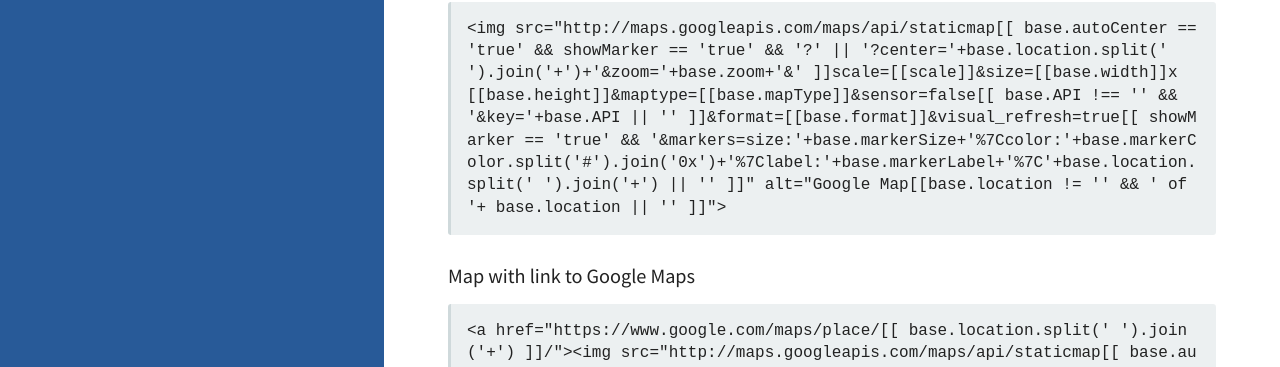
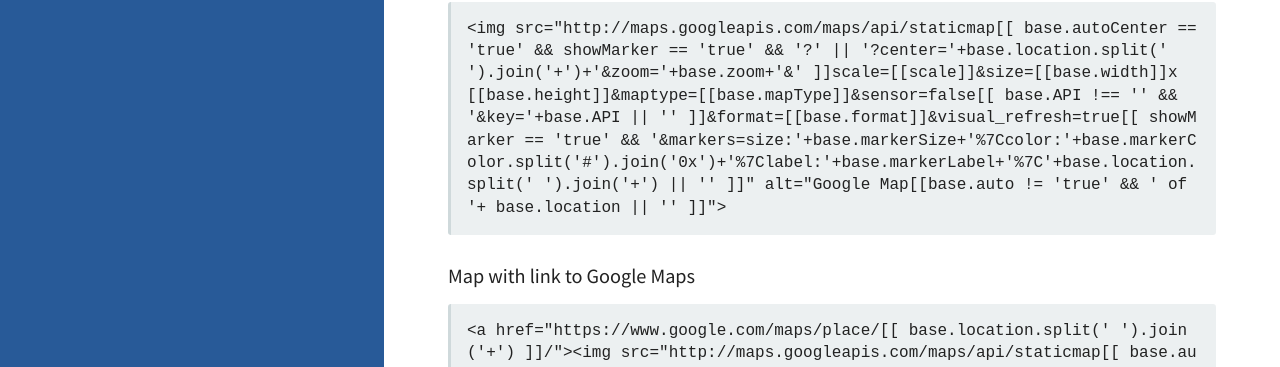
Before and after one commit to katydecorah/staticmapmaker, a Jekyll site: the page built from index.html, in a window 1280 px wide. Shown: the part 565-932 px from the top of the page. Built offline with Jekyll 4.4.1, drawn with Linux system fonts in a browser that asks for light colours; nearby versions of some CDN libraries; some web fonts are replaced; Markdown is read by kramdown in place of the engine named in the settings.

Commit message:
fixes alt tag

```diff
--- a/_includes/tabs.html
+++ b/_includes/tabs.html
@@ -6,7 +6,7 @@
 <pre>{{ mapcode }}</pre>
 <p>Treat the code like an image. You can use HTML or CSS to display it.</p>
 <h2>HTML</h2>
-<pre>&lt;img src="{{ mapcode }}" alt="{{page.title}} Map[[base.location != '' && ' of '+ base.location || '' ]]"&gt;</pre>
+<pre>&lt;img src="{{ mapcode }}" alt="{{page.title}} Map[[base.auto != 'true' && ' of '+ base.location || '' ]]"&gt;</pre>
 {% if page.title == "Google" %}
 <h3>Map with link to Google Maps</h3>
 <pre>&lt;a href="https://www.google.com/maps/place/[[ base.location.split(' ').join('+') ]]/"&gt;&lt;img src="{{ mapcode }}" alt="{{page.title}} Map of [[base.location]]"&gt;&lt;/a&gt;</pre>
```
